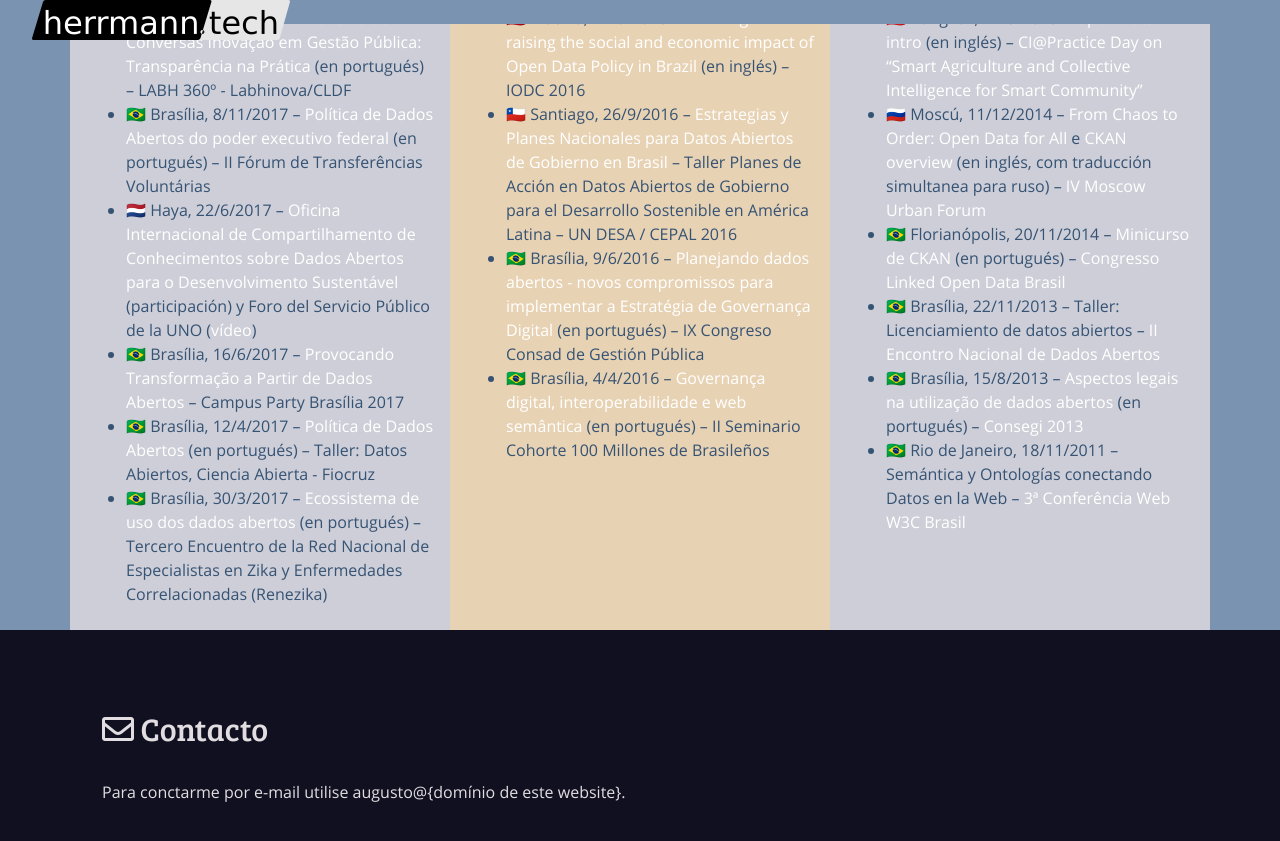
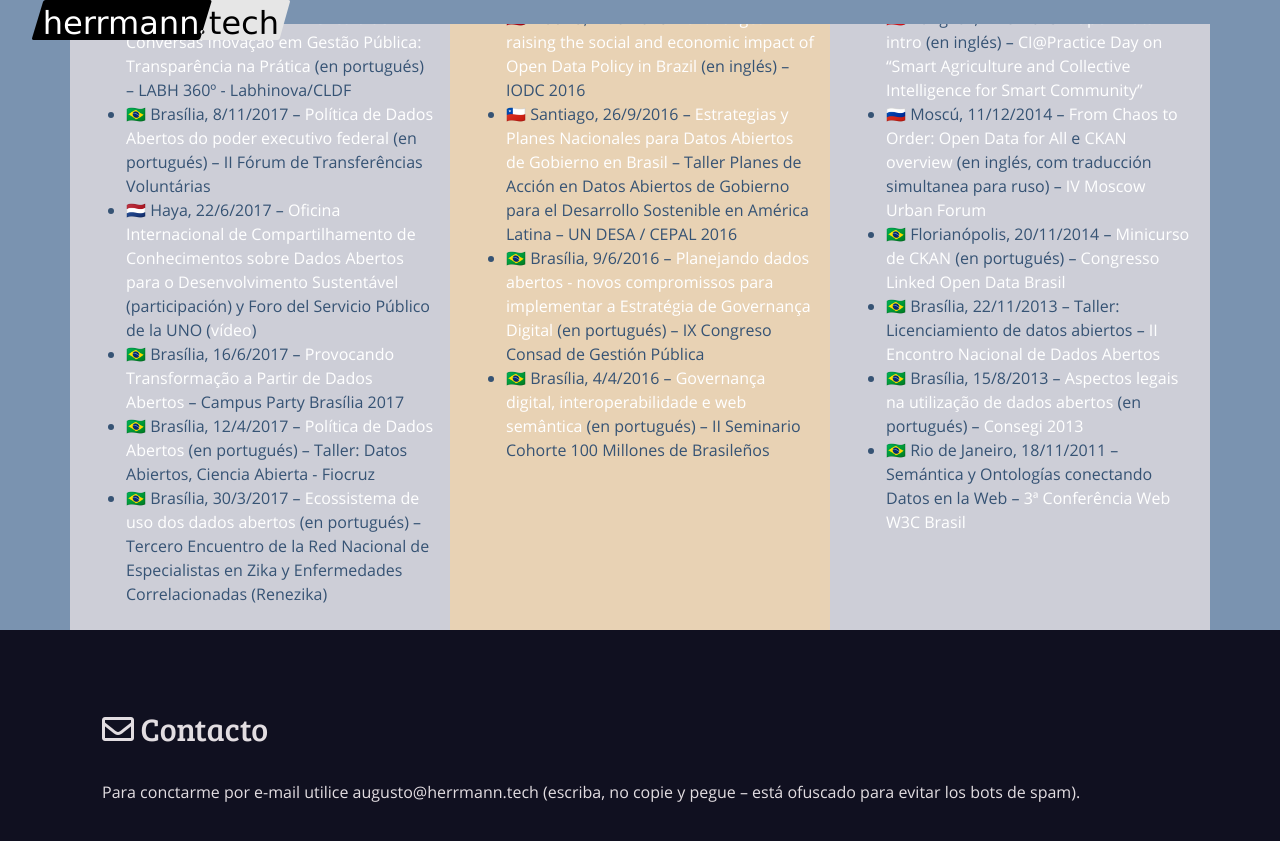
Before and after one commit to augusto-herrmann/augusto-herrmann.github.io, a Jekyll site: the page built from es/index.md, in a window 1280 px wide and 900 px high, scrolled down 3005 px. Shown: the top 841 px of the window. Built offline with Jekyll 4.4.1, drawn with Linux system fonts in a browser that asks for light colours; nearby versions of some CDN libraries.

Commit message:
Update the translation of contact section

```diff
--- a/_includes/contact-es.md
+++ b/_includes/contact-es.md
@@ -2,6 +2,7 @@
 
 ## *﻿*{: .far .fa-envelope} Contacto
 
-Para conctarme por e-mail utilise augusto@{domínio de este website}.
+Para conctarme por e-mail utilice аugustо@hеrrmаnn.tech (escriba,
+no copie y pegue – está ofuscado para evitar los bots de spam).
 
 </section>
```
